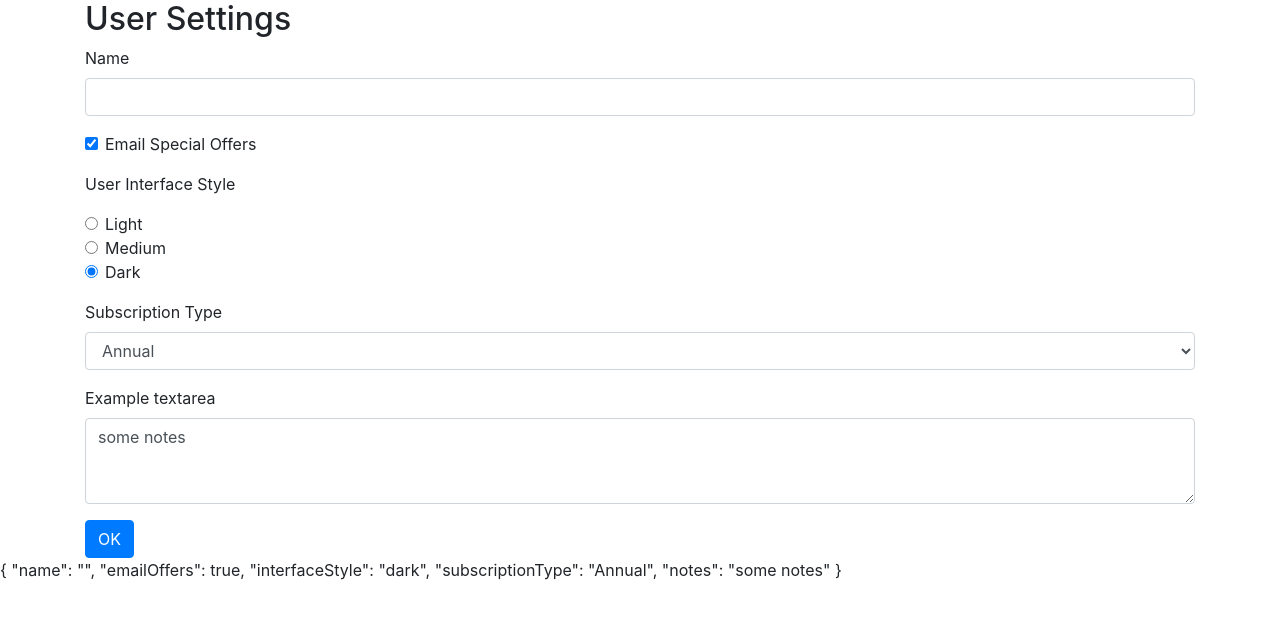
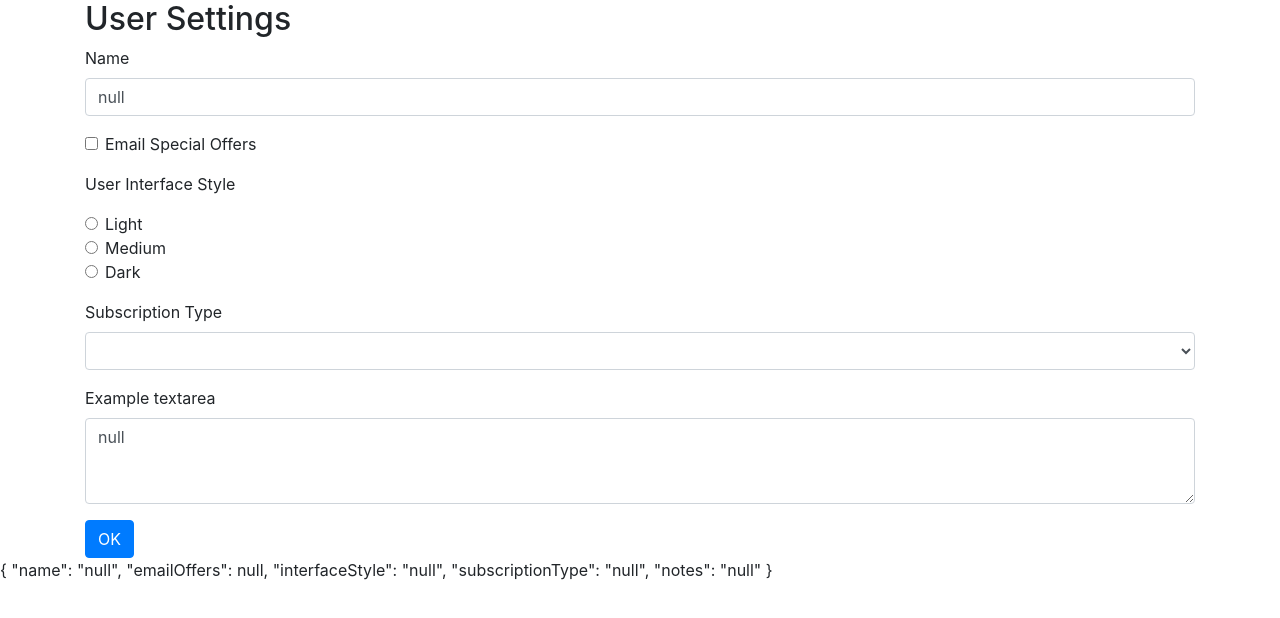
Before and after one commit to leobarbastefano/Angular-Foms-Ps-Demo-, an Angular app: page / in a window 1280 px wide. Shown: the top 618 px of the page. Built offline with nearby package versions, Linux system fonts and the light colour scheme.

Commit message:
Validating form and fields

```diff
--- a/src/app/user-settings-form/user-settings-form.component.css
+++ b/src/app/user-settings-form/user-settings-form.component.css
@@ -1,4 +1,4 @@
 
-.ng-invalid:not(form).ng-touched {
+.field-error{
     border: 2px solid red;
 }
--- a/src/app/user-settings-form/user-settings-form.component.html
+++ b/src/app/user-settings-form/user-settings-form.component.html
@@ -1,13 +1,17 @@
 <div class="container">
   <h2>User Settings</h2>
-  <form #form="ngForm" ngNativeValidate>
+  <form #form="ngForm" (ngSubmit)="onSubmit(form)">
 
     <div class="form-group">
       <label for="name">Name</label>
-      <input id="name" name="name" class="form-control" [(ngModel)]="userSettings.name"
-      required #nameField="ngModel" />
+      <input id="name" name="name"
+      class="form-control"
+      [(ngModel)]="userSettings.name"
+      required #nameField="ngModel"
+      (blur)="onBlur(nameField)"
+      [class.field-error]="form.submitted && nameField.invalid"/>
     </div>
-    <div [hidden]="nameField.valid || nameField.untouched" class="alert alert-danger">Enter a Name
+    <div [hidden]="!form.submitted || nameField.valid" class="alert alert-danger">Enter a Name
     </div>
 
     <div class="form-check form-group">
--- a/src/app/user-settings-form/user-settings-form.component.ts
+++ b/src/app/user-settings-form/user-settings-form.component.ts
@@ -1,5 +1,6 @@
-import { Component, OnInit, LOCALE_ID } from '@angular/core';
+import { Component, OnInit } from '@angular/core';
 import { UserSettings } from '../data/user-settings';
+import { NgForm, NgModel } from '@angular/forms';
 
 @Component({
   selector: 'app-user-settings-form',
@@ -9,11 +10,11 @@ import { UserSettings } from '../data/user-settings';
 export class UserSettingsFormComponent implements OnInit {
 
   originalUserSettings: UserSettings = {
-    name: '',
-    emailOffers: true,
-    interfaceStyle: 'dark',
-    subscriptionType: 'Annual',
-    notes: 'some notes'
+    name: 'null',
+    emailOffers: null,
+    interfaceStyle: 'null',
+    subscriptionType: 'null',
+    notes: 'null'
   };
 
   //spread operator is the '...'
@@ -23,4 +24,13 @@ export class UserSettingsFormComponent implements OnInit {
   ngOnInit() {
   }
 
+  onBlur(field : NgModel){
+    console.log('in onBlur: ',  field.valid);
+
+  }
+
+  onSubmit(form: NgForm) {
+    console.log('in onSubmit: ',  form.valid);
+   }
+
 }
```
